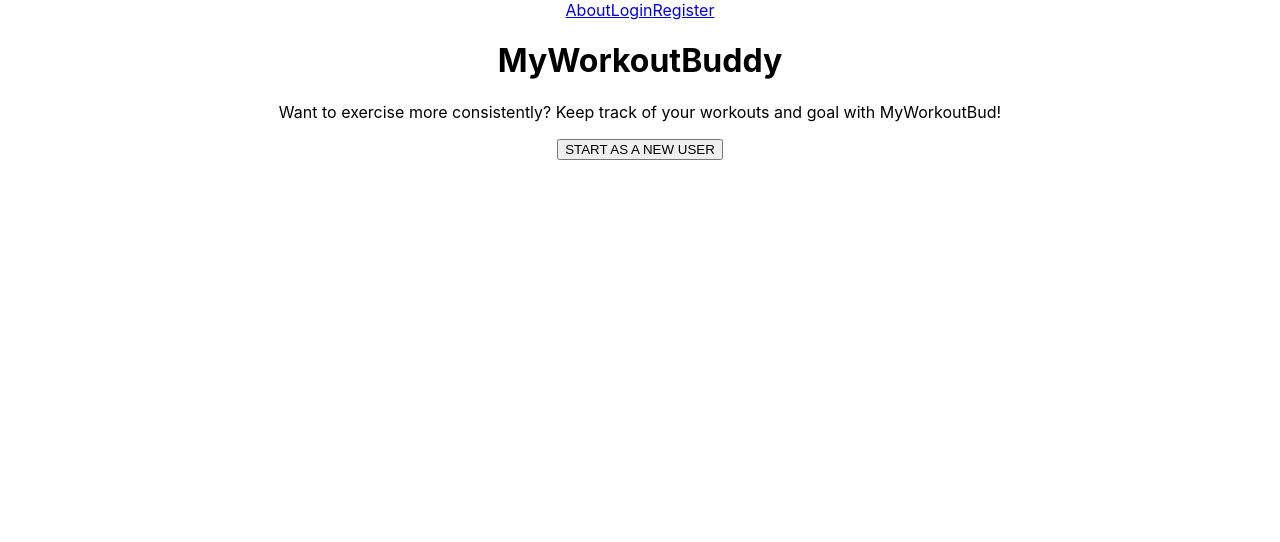
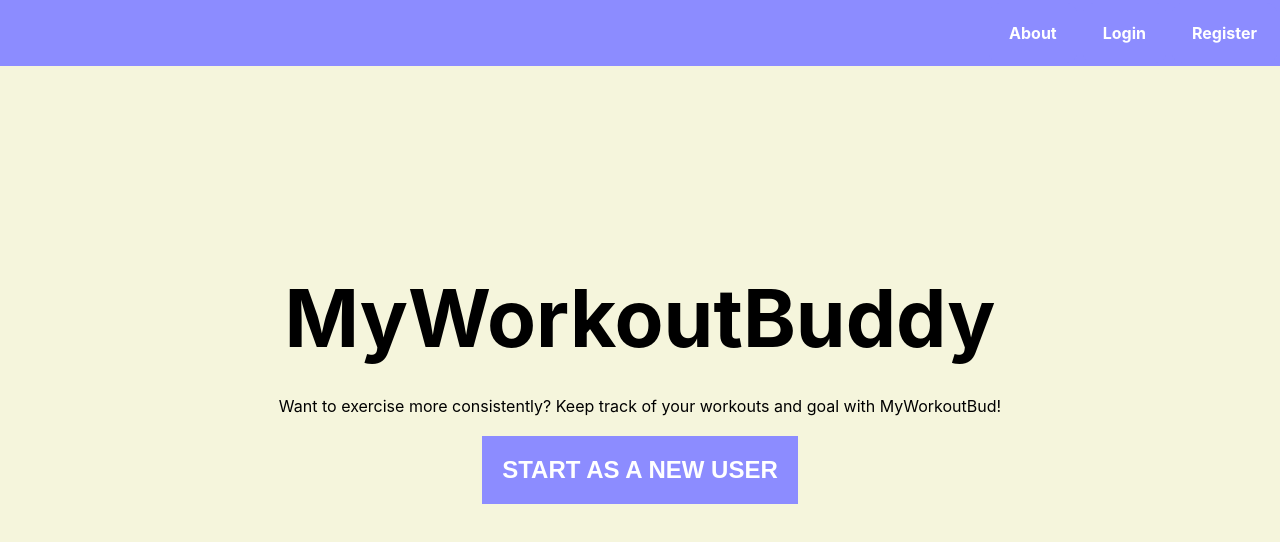
Before and after one commit to canhvo16/MyWorkoutBud-Frontend, a React (Create React App) app: page / in a window 1280 px wide. Shown: the top 542 px of the page. Built offline with nearby package versions, Linux system fonts and the light colour scheme; no server answers.

Commit message:
able to pass the correct ids when making a workout log and exercise log

```diff
--- a/src/App.js
+++ b/src/App.js
@@ -21,7 +21,8 @@ import {
   GetExerciseByMuscleGroup,
   CreateWorkoutLog,
   GetWorkoutLogById,
-  GetAllMuscleGroups
+  GetAllMuscleGroups,
+  CreateExerciseLog
 } from './services/User'
 import NavBar from './components/NavBar'
 import HomePage from './pages/HomePage'
@@ -86,14 +87,19 @@ function App() {
     userId: null
   })
   const [currentWorkoutLog, setCurrentWorkoutLog] = useState(null)
-  const [exerciseLogBody, setExerciseLogBody] = useState({
-    exerciseId: null,
-    workoutLogId: null
-  })
   const [allMuscleGroups, setAllMuscleGroups] = useState(null)
   const [muscleCards, toggleMuscleCards] = useState(false)
   const [viewExerciseCards, toggleExerciseCards] = useState(false)
   const [exerciseCards, setExerciseCards] = useState(null)
+  const [currentExerciseLog, setCurrentExerciseLog] = useState(null)
+
+  const chooseExercise = async (id) => {
+    let exerciseLogBody = { exerciseId: id, workoutLogId: currentWorkoutLog.id }
+    await CreateExerciseLog(exerciseLogBody).then((e) =>
+      setCurrentExerciseLog(e)
+    )
+    toggleExerciseCards(false)
+  }
 
   const showExerciseCards = async (id) => {
     toggleExerciseCards(!viewExerciseCards)
@@ -120,15 +126,15 @@ function App() {
 
   const onSubmitWorkoutLog = async (e) => {
     e.preventDefault()
-    if (payload) {
-      setWorkoutLogBody({ ...workoutLogBody, userId: payload.id })
+    let banana = {
+      userId: payload.id,
+      name: workoutLogBody.name,
+      notes: workoutLogBody.notes
     }
-    const workoutLog = await CreateWorkoutLog(workoutLogBody)
+    const workoutLog = await CreateWorkoutLog(banana)
     setWorkoutLogBody({ name: '', notes: '', userId: null })
     toggleWorkoutForm(false)
-    const currentLog = await GetWorkoutLogById(workoutLog.id)
-    setCurrentWorkoutLog(currentLog)
-    console.log(currentLog)
+    await GetWorkoutLogById(workoutLog.id).then((e) => setCurrentWorkoutLog(e))
   }
 
   const chooseMuscleGroup = (e) => {
@@ -363,6 +369,7 @@ function App() {
       <header className="header">
         <NavBar payload={payload} logout={logout} />
       </header>
+      <main>
         <Routes>
           <Route
             path="/"
@@ -448,10 +455,12 @@ function App() {
                 viewExerciseCards={viewExerciseCards}
                 showExerciseCards={showExerciseCards}
                 exerciseCards={exerciseCards}
+                chooseExercise={chooseExercise}
               />
             }
           />
         </Routes>
+      </main>
     </div>
   )
 }
--- a/src/components/ExerciseCard.jsx
+++ b/src/components/ExerciseCard.jsx
@@ -1,6 +1,6 @@
-const ExerciseCard = ({ exerciseCard }) => {
+const ExerciseCard = ({ exerciseCard, chooseExercise }) => {
   return (
-    <button>{exerciseCard.name}</button>
+    <button onClick={() => chooseExercise(exerciseCard.id)}>{exerciseCard.name}</button>
   )
 }
 
--- a/src/components/NavBar.jsx
+++ b/src/components/NavBar.jsx
@@ -10,7 +10,7 @@ const NavBar = ({ payload, logout }) => {
   return (
     <div>
       {!payload && (
-        <div>
+        <div className="nav">
           <NavLink to='/about'>About</NavLink>
           <NavLink to='/login'>Login</NavLink>
           <NavLink to='/register'>Register</NavLink>
@@ -18,7 +18,7 @@ const NavBar = ({ payload, logout }) => {
         )
       }
       {payload && (
-        <div>
+        <div className="nav">
           <NavLink to={profileURL}>Profile</NavLink>
           <NavLink to='/workoutLogs'>Workout Logs</NavLink>
           <NavLink to='/addWorkout'>Add Workout</NavLink>
--- a/src/components/WorkoutLog.jsx
+++ b/src/components/WorkoutLog.jsx
@@ -18,7 +18,7 @@ const WorkoutLog = ({ workoutLog }) => {
     if (workoutLog) {
       getExerciseLogs()
     }
-  }, [])
+  }, [workoutLog])
 
   return (
     <div>
--- a/src/pages/AddWorkoutPage.js
+++ b/src/pages/AddWorkoutPage.js
@@ -27,7 +27,8 @@ const AddWorkoutPage = ({
   showMuscleCards,
   viewExerciseCards,
   showExerciseCards,
-  exerciseCards
+  exerciseCards,
+  chooseExercise
 }) => {
   let exercisegroup
 
@@ -125,7 +126,11 @@ const AddWorkoutPage = ({
 
   let eCards = viewExerciseCards
     ? exerciseCards?.map((exerciseCard) => (
-        <ExerciseCard key={exerciseCard.id} exerciseCard={exerciseCard} />
+        <ExerciseCard
+          key={exerciseCard.id}
+          exerciseCard={exerciseCard}
+          chooseExercise={chooseExercise}
+        />
       ))
     : null
 
--- a/src/pages/HomePage.js
+++ b/src/pages/HomePage.js
@@ -1,12 +1,14 @@
 const HomePage = ({ registerButton }) => {
   return (
-    <div>
-      <h1>MyWorkoutBuddy</h1>
-      <p>
+    <div className="homepage">
+      <h1 className="title">MyWorkoutBuddy</h1>
+      <p className="description">
         Want to exercise more consistently? Keep track of your workouts and goal
         with MyWorkoutBud!
       </p>
-      <button onClick={registerButton}>START AS A NEW USER</button>
+      <button className="startButton" onClick={registerButton}>
+        START AS A NEW USER
+      </button>
     </div>
   )
 }
--- a/src/pages/LoginPage.js
+++ b/src/pages/LoginPage.js
@@ -1,11 +1,11 @@
 const LoginPage = ({ loginBody, onChangeLogin, onSubmitLogin }) => {
   return (
-    <div>
-      <h1>Login</h1>
+    <div className="login">
+      <h1 className="title1">Login</h1>
       <hr />
-      <form onSubmit={onSubmitLogin}>
+      <form className="form-container" onSubmit={onSubmitLogin}>
         <div className="form">
-          <h3>Email</h3>
+          <h3 className="formTitle">Email</h3>
           <input
             type="email"
             placeholder="Email"
@@ -13,7 +13,7 @@ const LoginPage = ({ loginBody, onChangeLogin, onSubmitLogin }) => {
             value={loginBody.email}
             onChange={onChangeLogin}
           />
-          <h3>Password</h3>
+          <h3 className="formTitle">Password</h3>
           <input
             type="password"
             placeholder="Password"
@@ -22,7 +22,9 @@ const LoginPage = ({ loginBody, onChangeLogin, onSubmitLogin }) => {
             onChange={onChangeLogin}
           />
         </div>
-        <button type="submit">LOGIN</button>
+        <button className="loginButton" type="submit">
+          LOGIN
+        </button>
       </form>
     </div>
   )
--- a/src/services/User.js
+++ b/src/services/User.js
@@ -125,3 +125,12 @@ export const GetAllMuscleGroups = async () => {
     throw error
   }
 }
+
+export const CreateExerciseLog = async (data) => {
+  try {
+    const res = await Client.post('/exerciseLog/create', data)
+    return res.data
+  } catch (error) {
+    throw error
+  }
+}
--- a/src/style/App.css
+++ b/src/style/App.css
@@ -1,18 +1,101 @@
-.App {
-  text-align: center;
+* {
+  margin: 0;
+  padding: 0;
+  background-color: beige;
 }
 
-.App-header {
-  background-color: #282c34;
-  min-height: 100vh;
+.homepage {
+  width: 100vw;
+  height: 80vh;
   display: flex;
   flex-direction: column;
   align-items: center;
   justify-content: center;
-  font-size: calc(10px + 2vmin);
-  color: white;
+  margin-bottom: 20%;
 }
 
-.App-link {
-  color: #61dafb;
+.title {
+  font-size: 500%;
+  margin-bottom: 30px;
 }
+
+.description {
+  margin-bottom: 20px;
+}
+
+.startButton {
+  padding: 20px;
+  background-color: rgb(140, 140, 255);
+  color: white;
+  font-size: 150%;
+  font-weight: bolder;
+  border: none;
+}
+
+.startButton:hover {
+  background-color: rgb(102, 102, 255);
+}
+
+.nav {
+  display: flex;
+  justify-content: end;
+  background-color: rgb(140, 140, 255);
+  position: sticky;
+}
+
+a {
+  background-color: rgb(140, 140, 255);
+  padding: 20px;
+  text-decoration: none;
+  color: white;
+  font-weight: bolder;
+  border-radius: 10px;
+  margin: 3px;
+}
+
+a:hover {
+  background-color: rgb(102, 102, 255);
+}
+
+.login {
+  height: 70vh;
+  display: flex;
+  flex-direction: column;
+  align-items: center;
+  justify-content: center;
+}
+
+.title1 {
+  font-size: 300%;
+  margin-bottom: 30px;
+}
+
+.form-container {
+  background-color: white;
+  padding: 40px;
+  border: 2px solid black;
+  border-radius: 10px;
+}
+
+.formTitle {
+  background-color: white;
+}
+
+input {
+  background-color: white;
+}
+
+.loginButton {
+  padding: 10px;
+  background-color: rgb(140, 140, 255);
+  color: white;
+  font-size: 100%;
+  font-weight: bolder;
+  border: none;
+}
+
+.form {
+  display: flex;
+  flex-direction: column;
+  justify-content: space-around;
+}
```
Lines whose indentation alone changed are shown as unchanged.
